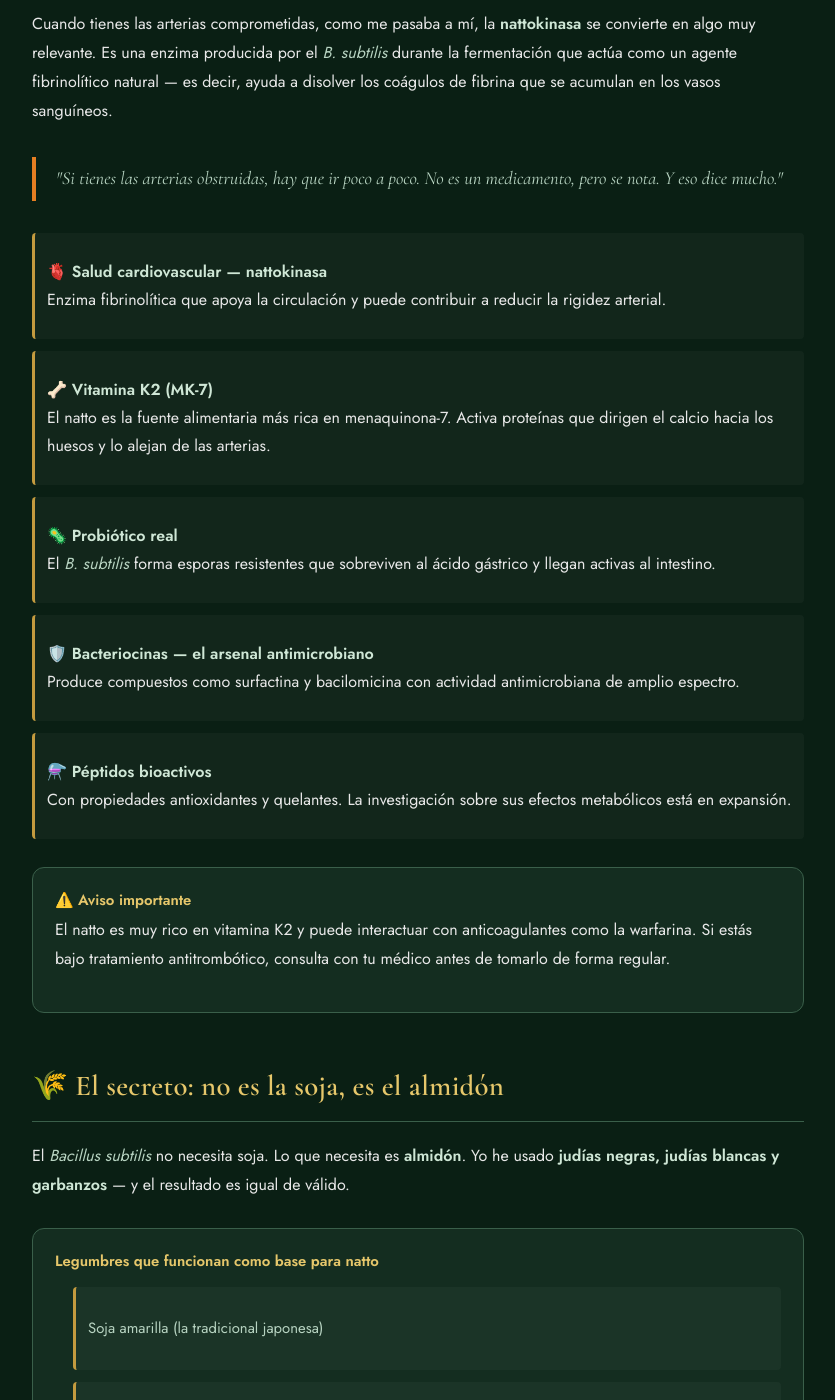
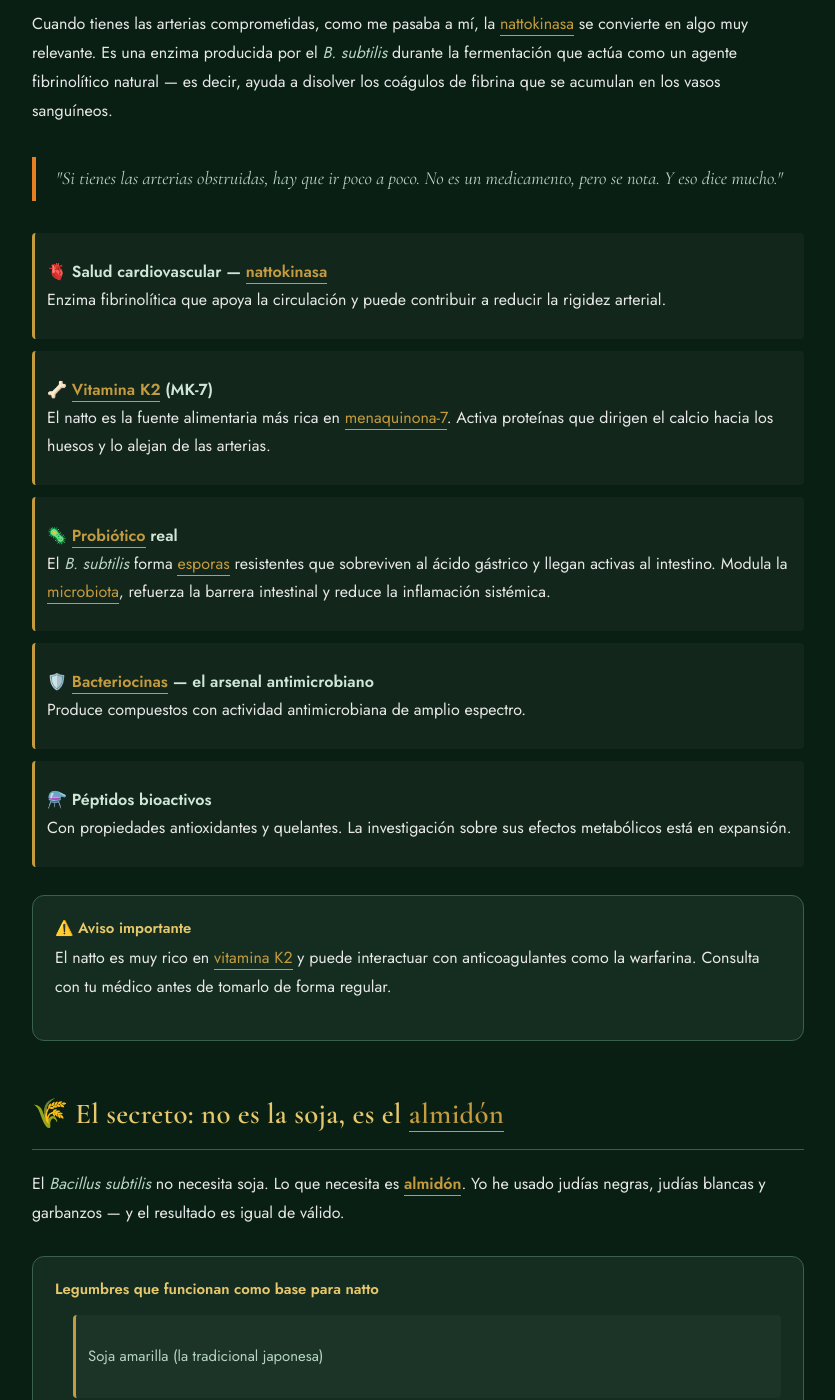
Before and after one commit to askedwhy11/fermentarBK, a Jekyll site: the page built from recetas/natto.html, in a window 1280 px wide and 1400 px high, scrolled down 1218 px. Shown: the whole window, without its empty margins (222-1057 px from the left). Built offline with Jekyll 4.4.1, drawn with Linux system fonts in a browser that asks for light colours; some of the changed text lies outside the part shown.

Commit message:
Update natto.html

```diff
--- a/recetas/natto.html
+++ b/recetas/natto.html
@@ -4,7 +4,7 @@ title: Natto · Bacillus subtilis
 ---
 
 <section class="container bloque">
-  <a class="back" href="/fermentarBK/recetas.html">← Volver a recetas</a>
+  <a class="back" href="/recetas.html">← Volver a recetas</a>
 
   <h1>Natto<br><em>Bacillus subtilis</em> — una joya milenaria</h1>
 
@@ -12,41 +12,41 @@ title: Natto · Bacillus subtilis
 
   <p class="highlight">Para mí es uno de los bacilos más importantes para la salud en la actualidad. Una auténtica joya para la salud arterial y la limpieza de los vasos sanguíneos.</p>
 
-  <p>Llegué al natto buscando soluciones para la disbiosis intestinal — ese estado en el que el equilibrio microbiano se rompe y el cuerpo empieza a dar señales. Fermentadores, documentales, investigación propia... y ahí apareció el <em>Bacillus subtilis</em>. Lo que encontré me sorprendió.</p>
+  <p>Llegué al natto buscando soluciones para la <a href="/glosario.html#disbiosis" class="glosario-link">disbiosis intestinal</a> — ese estado en el que el equilibrio microbiano se rompe y el cuerpo empieza a dar señales. Fermentadores, documentales, investigación propia... y ahí apareció el <em>Bacillus subtilis</em>. Lo que encontré me sorprendió.</p>
 
   <h2>¿Por qué hablar de algo tan poco conocido en Occidente?</h2>
 
   <p>En Japón el natto se come desde hace siglos, probablemente milenios. Los japoneses lo elaboraban de forma instintiva: soja cocida envuelta en paja de arroz, calor, humedad, tiempo. Sin laboratorio, sin termómetro, sin sobrecitos. El <em>Bacillus subtilis</em> está en la naturaleza — en la superficie de las semillas, en los vegetales, en el suelo.</p>
 
-  <p>Hoy lo compramos en sobrecitos online. Pero la lógica es exactamente la misma: <strong>calor, humedad y almidón</strong>. Eso es todo lo que necesita este bacilo para hacer su trabajo.</p>
+  <p>Hoy lo compramos en sobrecitos online. Pero la lógica es exactamente la misma: <strong>calor, humedad y <a href="/glosario.html#almidon-resistente" class="glosario-link">almidón</a></strong>. Eso es todo lo que necesita este bacilo para hacer su trabajo.</p>
 
   <div class="technical">
     <strong>Un bacilo que abunda en la naturaleza</strong>
-    <p>El <em>Bacillus subtilis</em> no es un microorganismo raro ni difícil de encontrar. Vive en la superficie de semillas y vegetales, en el suelo, en el entorno natural. Lo especial no es su rareza — es lo que produce cuando fermenta almidón en las condiciones adecuadas.</p>
+    <p>El <em>Bacillus subtilis</em> no es un microorganismo raro ni difícil de encontrar. Vive en la superficie de semillas y vegetales, en el suelo, en el entorno natural. Lo especial no es su rareza — es lo que produce cuando fermenta <a href="/glosario.html#almidon-resistente" class="glosario-link">almidón</a> en las condiciones adecuadas.</p>
   </div>
 
   <h2>🫀 Por qué lo tomo: los beneficios que me importan</h2>
 
-  <p>Cuando tienes las arterias comprometidas, como me pasaba a mí, la <strong>nattokinasa</strong> se convierte en algo muy relevante. Es una enzima producida por el <em>B. subtilis</em> durante la fermentación que actúa como un agente fibrinolítico natural — es decir, ayuda a disolver los coágulos de fibrina que se acumulan en los vasos sanguíneos.</p>
+  <p>Cuando tienes las arterias comprometidas, como me pasaba a mí, la <a href="/glosario.html#nattokinasa" class="glosario-link">nattokinasa</a> se convierte en algo muy relevante. Es una enzima producida por el <em>B. subtilis</em> durante la fermentación que actúa como un agente fibrinolítico natural — es decir, ayuda a disolver los coágulos de fibrina que se acumulan en los vasos sanguíneos.</p>
 
   <p class="quote">"Si tienes las arterias obstruidas, hay que ir poco a poco. No es un medicamento, pero se nota. Y eso dice mucho."</p>
 
   <ul>
-    <li><strong>🫀 Salud cardiovascular — nattokinasa</strong><br>Enzima fibrinolítica que apoya la circulación y puede contribuir a reducir la rigidez arterial.</li>
-    <li><strong>🦴 Vitamina K2 (MK-7)</strong><br>El natto es la fuente alimentaria más rica en menaquinona-7. Activa proteínas que dirigen el calcio hacia los huesos y lo alejan de las arterias.</li>
-    <li><strong>🦠 Probiótico real</strong><br>El <em>B. subtilis</em> forma esporas resistentes que sobreviven al ácido gástrico y llegan activas al intestino.</li>
-    <li><strong>🛡️ Bacteriocinas — el arsenal antimicrobiano</strong><br>Produce compuestos como surfactina y bacilomicina con actividad antimicrobiana de amplio espectro.</li>
+    <li><strong>🫀 Salud cardiovascular — <a href="/glosario.html#nattokinasa" class="glosario-link">nattokinasa</a></strong><br>Enzima fibrinolítica que apoya la circulación y puede contribuir a reducir la rigidez arterial.</li>
+    <li><strong>🦴 <a href="/glosario.html#vitamina-k2" class="glosario-link">Vitamina K2</a> (MK-7)</strong><br>El natto es la fuente alimentaria más rica en <a href="/glosario.html#menaquinona" class="glosario-link">menaquinona-7</a>. Activa proteínas que dirigen el calcio hacia los huesos y lo alejan de las arterias.</li>
+    <li><strong>🦠 <a href="/glosario.html#probiotico" class="glosario-link">Probiótico</a> real</strong><br>El <em>B. subtilis</em> forma <a href="/glosario.html#esporas" class="glosario-link">esporas</a> resistentes que sobreviven al ácido gástrico y llegan activas al intestino. Modula la <a href="/glosario.html#microbiota" class="glosario-link">microbiota</a>, refuerza la barrera intestinal y reduce la inflamación sistémica.</li>
+    <li><strong>🛡️ <a href="/glosario.html#bacteriocinas" class="glosario-link">Bacteriocinas</a> — el arsenal antimicrobiano</strong><br>Produce compuestos con actividad antimicrobiana de amplio espectro.</li>
     <li><strong>⚗️ Péptidos bioactivos</strong><br>Con propiedades antioxidantes y quelantes. La investigación sobre sus efectos metabólicos está en expansión.</li>
   </ul>
 
   <div class="technical">
     <strong>⚠️ Aviso importante</strong>
-    <p>El natto es muy rico en vitamina K2 y puede interactuar con anticoagulantes como la warfarina. Si estás bajo tratamiento antitrombótico, consulta con tu médico antes de tomarlo de forma regular.</p>
+    <p>El natto es muy rico en <a href="/glosario.html#vitamina-k2" class="glosario-link">vitamina K2</a> y puede interactuar con anticoagulantes como la warfarina. Consulta con tu médico antes de tomarlo de forma regular.</p>
   </div>
 
-  <h2>🌾 El secreto: no es la soja, es el almidón</h2>
+  <h2>🌾 El secreto: no es la soja, es el <a href="/glosario.html#almidon-resistente" class="glosario-link">almidón</a></h2>
 
-  <p>El <em>Bacillus subtilis</em> no necesita soja. Lo que necesita es <strong>almidón</strong>. Yo he usado <strong>judías negras, judías blancas y garbanzos</strong> — y el resultado es igual de válido.</p>
+  <p>El <em>Bacillus subtilis</em> no necesita soja. Lo que necesita es <strong><a href="/glosario.html#almidon-resistente" class="glosario-link">almidón</a></strong>. Yo he usado judías negras, judías blancas y garbanzos — y el resultado es igual de válido.</p>
 
   <div class="technical">
     <strong>Legumbres que funcionan como base para natto</strong>
@@ -55,35 +55,36 @@ title: Natto · Bacillus subtilis
       <li>Judías negras</li>
       <li>Judías blancas</li>
       <li>Garbanzos</li>
-      <li>Cualquier legumbre rica en almidón, bien cocida hasta quedar tierna</li>
+      <li>Cualquier legumbre rica en <a href="/glosario.html#almidon-resistente" class="glosario-link">almidón</a>, bien cocida hasta quedar tierna</li>
     </ul>
-    <p style="margin-top: 10px;">👉 La clave es que la legumbre quede bien blanda — el bacilo necesita acceder al almidón del interior del grano.</p>
   </div>
 
   <h2>🏡 Cómo hacerlo en casa — el método sencillo</h2>
+
+  <p>La lógica es simple: <strong>calor constante entre 39 y 41 °C y humedad alta</strong>. Con esas dos condiciones, el <em>B. subtilis</em> hace el resto.</p>
 
   <h3>Ingredientes</h3>
   <div class="technical">
     <ul style="padding-left: 0; list-style: none; line-height: 2.4;">
       <li>🫘 <strong>Legumbre de tu elección</strong> — soja, judías o garbanzos. Bien remojados y cocidos.</li>
-      <li>🧫 <strong>Cultivo de <em>B. subtilis</em></strong> — sobrecito online, o una cucharada de natto ya hecho.</li>
+      <li>🧫 <strong>Cultivo de <em>B. subtilis</em></strong> — sobrecito online, o una cucharada de natto ya hecho como "madre".</li>
       <li>💧 <strong>Agua estéril tibia</strong> — para disolver el cultivo antes de inocular.</li>
     </ul>
   </div>
 
   <h3>Paso a paso</h3>
   <ul>
-    <li><strong>1. Remojar</strong><br>Lava bien la legumbre y déjala en remojo 12–16 horas. Duplicará su volumen.</li>
-    <li><strong>2. Cocer</strong><br>Escurre y cuece hasta que los granos estén tiernos. En olla a presión unos 40–50 minutos, al vapor 2–3 horas.</li>
-    <li><strong>3. Enfriar e inocular</strong><br>Deja enfriar hasta unos 40–42 °C. Disuelve el cultivo en agua tibia estéril y mezcla bien con la legumbre.</li>
-    <li><strong>4. Fermentar</strong><br>Distribuye en recipientes poco profundos. Cubre con film perforado. Mantén a <strong>39–41 °C con humedad alta</strong> durante 18–24 horas.</li>
-    <li><strong>5. Madurar</strong><br>Cuando aparecen los filamentos viscosos, está listo. Lleva al frigorífico 24–48 horas para que el sabor se asiente.</li>
+    <li><strong>1. Remojar</strong><br>Lava bien la legumbre y déjala en remojo 12–16 horas.</li>
+    <li><strong>2. Cocer</strong><br>Cuece hasta que los granos estén tiernos. En olla a presión 40–50 minutos, al vapor 2–3 horas.</li>
+    <li><strong>3. Enfriar e inocular</strong><br>Deja enfriar hasta 40–42 °C. Disuelve el cultivo en agua tibia estéril y mezcla bien.</li>
+    <li><strong>4. Fermentar</strong><br>Distribuye en recipientes poco profundos. Mantén a <strong>39–41 °C con humedad alta</strong> durante 18–24 horas.</li>
+    <li><strong>5. Madurar</strong><br>Cuando aparecen los filamentos viscosos, está listo. Lleva al frigorífico 24–48 horas.</li>
   </ul>
 
   <div class="technical">
     <strong>¿Cómo sé que está bien?</strong>
     <ul style="padding-left: 18px; margin-top: 8px; line-height: 2;">
-      <li>Filamentos viscosos al remover — señal inequívoca de fermentación activa</li>
+      <li>Filamentos viscosos al remover — señal inequívoca de <a href="/glosario.html#fermentacion-lactica" class="glosario-link">fermentación</a> activa</li>
       <li>Aroma intenso característico — fuerte pero no desagradable</li>
       <li>Color uniforme, sin manchas de colores extraños</li>
     </ul>
@@ -92,11 +93,11 @@ title: Natto · Bacillus subtilis
   <h2>❄️ Conservación y reutilización del cultivo</h2>
   <ul>
     <li><strong>En el frigorífico</strong> — aguanta bien varios días.</li>
-    <li><strong>En el congelador</strong> — la mejor opción. Congela una pequeña porción y úsala como "madre" la próxima vez.</li>
+    <li><strong>En el congelador</strong> — congela una pequeña porción y úsala como "madre" la próxima vez. Las <a href="/glosario.html#esporas" class="glosario-link">esporas</a> del B. subtilis sobreviven perfectamente.</li>
   </ul>
 
   <h2>🍽️ El sabor: cómo adaptarlo a tu paladar</h2>
-  <p>El natto no es un alimento que guste a todo el mundo a la primera. Su textura viscosa y su sabor intenso pueden resultar extraños. Pero hay formas de tomarlo que lo hacen mucho más llevadero.</p>
+  <p>El natto no es un alimento que guste a todo el mundo a la primera. Su textura viscosa y su sabor intenso y umami pueden resultar extraños.</p>
   <p class="bridge">Esta sección irá creciendo con combinaciones que vaya probando. 🌿</p>
 
   <div class="technical">
```
Also changed, not shown: other parts of recetas/natto.html (+3 -3 lines).
